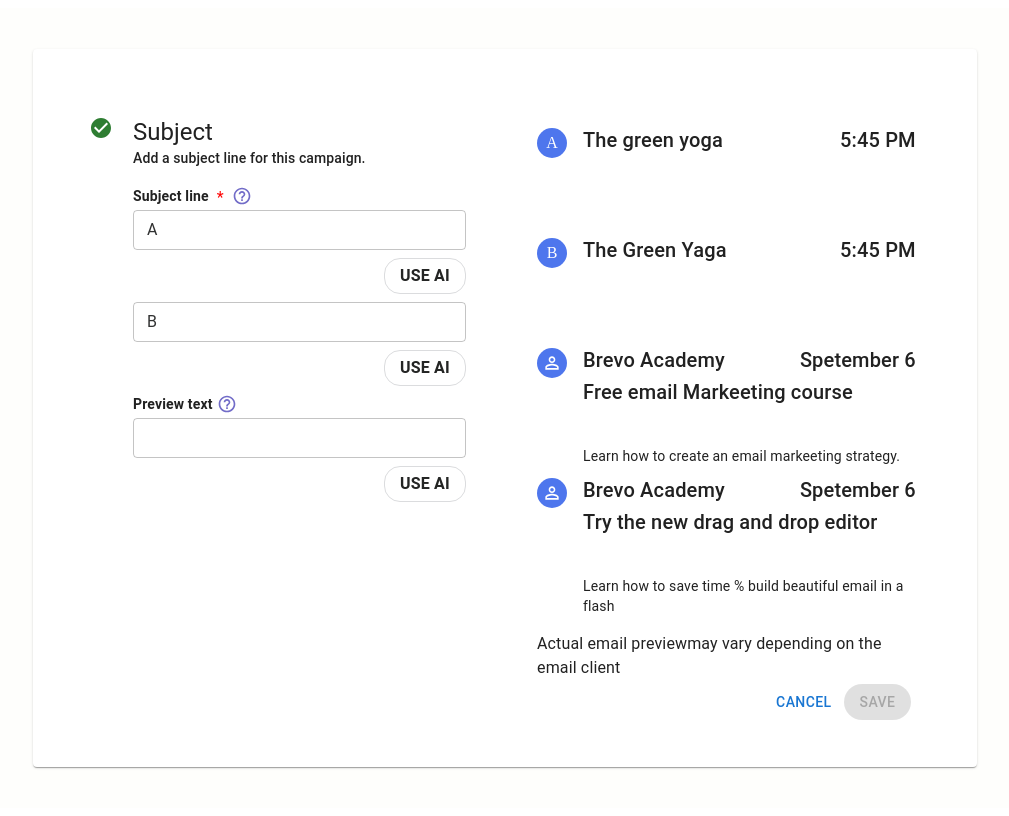
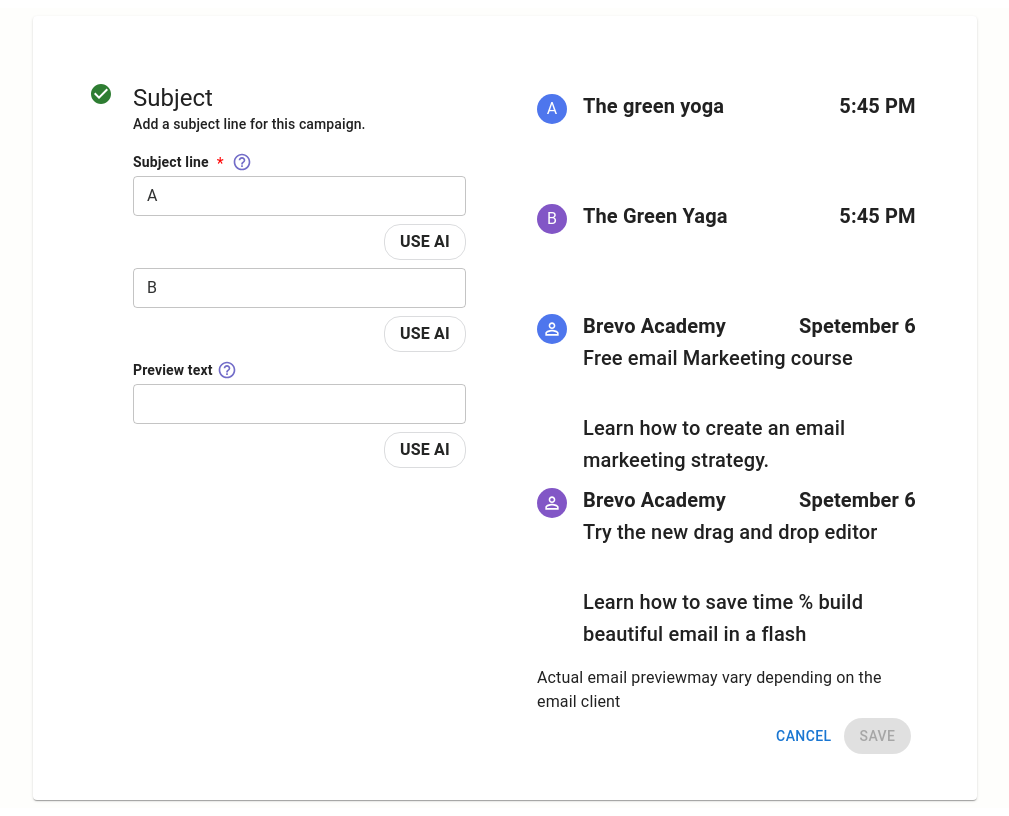
Before and after one commit to sohail-shrestha/sensenrespond-interview, a React (Create React App) app: page / in a window 1280 px wide. Shown: the whole page, without its empty margins (135-1144 px from the left). Built offline with nearby package versions, Linux system fonts and the light colour scheme.

Commit message:
minor styling changes

```diff
--- a/src/components/EmailBox.tsx
+++ b/src/components/EmailBox.tsx
@@ -8,6 +8,7 @@ type EmailBoxProps = {
   time: string;
   content: string;
   body?: string;
+  color?: "blue" | "purple";
 };
 
 const EmailBox: React.FC<EmailBoxProps> = ({
@@ -16,6 +17,7 @@ const EmailBox: React.FC<EmailBoxProps> = ({
   time,
   content,
   body,
+  color = "blue",
 }) => {
   return (
     <>
@@ -29,7 +31,7 @@ const EmailBox: React.FC<EmailBoxProps> = ({
         <Grid
           marginTop="4px"
           style={{
-            backgroundColor: "#4e76ed",
+            backgroundColor: color === "blue" ? "#4e76ed" : "#8256c6",
             width: "30px",
             height: "30px",
             padding: "8px",
@@ -40,7 +42,11 @@ const EmailBox: React.FC<EmailBoxProps> = ({
             borderRadius: "40px",
           }}
         >
-          {left ? left : <PersonOutlineOutlinedIcon fontSize="small" />}
+          {left ? (
+            <Typography>{left}</Typography>
+          ) : (
+            <PersonOutlineOutlinedIcon fontSize="small" />
+          )}
         </Grid>
         <Grid width="80%" marginLeft="16px">
           <Grid
@@ -50,15 +56,24 @@ const EmailBox: React.FC<EmailBoxProps> = ({
             width="100%"
             justifyContent="space-between"
           >
-            <Typography variant="h6">{title}</Typography>
-            <Typography variant="h6">{time}</Typography>
+            <Typography variant="h6" fontWeight="bold">
+              {title}
+            </Typography>
+            <Typography variant="h6" fontWeight="bold">
+              {time}
+            </Typography>
           </Grid>
           <Grid style={{ overflow: "clip", textOverflow: "ellipsis" }}>
-            <Typography variant="h6" height={70} width="100%">
+            <Typography
+              variant="h6"
+              height={70}
+              width="100%"
+              textOverflow="ellipsis"
+            >
               {content}
             </Typography>
           </Grid>
-          <Typography variant="body2">{body}</Typography>
+          <Typography variant="h6">{body}</Typography>
         </Grid>
       </Grid>
     </>
--- a/src/features/home/Home.tsx
+++ b/src/features/home/Home.tsx
@@ -26,7 +26,6 @@ const Home: React.FC = () => {
             marginRight="8px"
             paddingBottom="4px"
             spacing="32"
-
           >
             <Grid item width="50%">
               <HomeLeftComponent />
--- a/src/features/home/components/Mobile.tsx
+++ b/src/features/home/components/Mobile.tsx
@@ -20,6 +20,7 @@ const Mobile: React.FC = () => {
         time={"5:45 PM"}
         content={b}
         left="B"
+        color="purple"
       />
       <EmailBox
         title={"Brevo Academy"}
@@ -32,6 +33,7 @@ const Mobile: React.FC = () => {
         time={"Spetember 6"}
         content={"Try the new drag and drop editor"}
         body="Learn how to save time % build beautiful email in a flash"
+        color="purple"
       />
     </Grid>
   );
```
Also changed, not shown: 1 other file (tests, documents, lock files or other folders).
